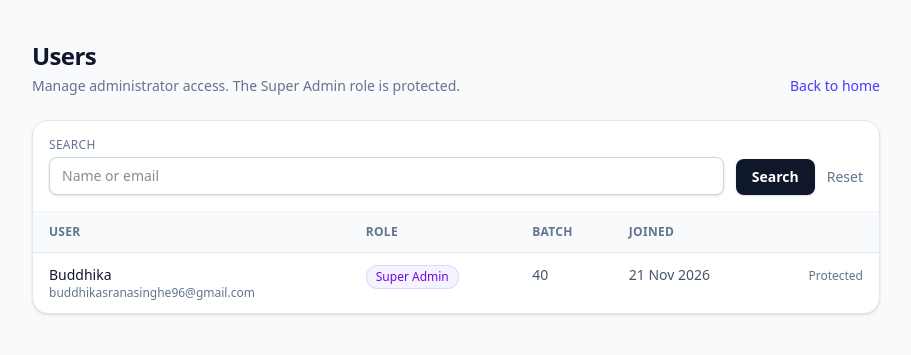
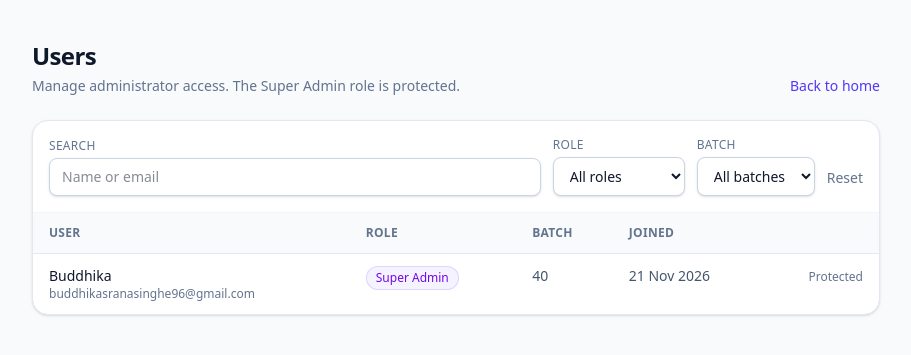
Before and after one commit to buddhikasranasinghe/Gathering-Registration, a Laravel app: page /users in a window 1280 px wide. Shown: the part 65-420 px from the top of the page, without its empty margins (184-1095 px from the left). Run offline with Laravel 12, Linux system fonts and the light colour scheme; a user stored in the database is signed in; data comes from the database, SQL or seed files in the repository; style sheets or scripts are compiled from the project's sources; parts of the project's set-up code (start-up, migrations or seed data) failed here and were passed over.

Commit message:
interactive filters

```diff
--- a/app/Identity/IO/Http/Controllers/UserController.php
+++ b/app/Identity/IO/Http/Controllers/UserController.php
@@ -6,6 +6,8 @@ namespace App\Identity\IO\Http\Controllers;
 
 use App\Foundation\IO\Http\Controllers\Controller;
 use App\Identity\Entities\User;
+use App\Identity\Entities\UserRole;
+use App\Participation\Entities\Batch;
 use Illuminate\Http\Request;
 use Illuminate\Pagination\LengthAwarePaginator;
 use Illuminate\View\View;
@@ -14,28 +16,52 @@ class UserController extends Controller
 {
     public function __invoke(Request $request): View
     {
-        $search = trim((string) $request->query('search', ''));
+        $filters = $this->filters($request);
 
         return view('users.index', [
-            'users' => $this->users($search),
-            'search' => $search,
+            'users' => $this->users($filters),
+            'filters' => $filters,
+            'batches' => Batch::query()->orderBy('name')->orderBy('id')->get(),
+            'roles' => UserRole::cases(),
+            'search' => $filters['search'],
         ]);
     }
 
     /**
+     * @return array{search: string, role: ?UserRole, batchId: ?int}
+     */
+    private function filters(Request $request): array
+    {
+        return [
+            'search' => trim((string) $request->query('search', '')),
+            'role' => UserRole::tryFrom($request->string('role')->toString()),
+            'batchId' => $request->integer('batch_id') ?: null,
+        ];
+    }
+
+    /**
+     * @param  array{search: string, role: ?UserRole, batchId: ?int}  $filters
      * @return LengthAwarePaginator<int, User>
      */
-    private function users(string $search): LengthAwarePaginator
+    private function users(array $filters): LengthAwarePaginator
     {
         $query = User::query()->with('batch:id,name');
 
-        if ($search !== '') {
-            $searchTerm = '%'.$search.'%';
+        if ($filters['search'] !== '') {
+            $searchTerm = '%'.$filters['search'].'%';
 
             $query->where(function ($query) use ($searchTerm): void {
                 $query->whereLike('name', $searchTerm)
                     ->orWhereLike('email', $searchTerm);
             });
+        }
+
+        if ($filters['role'] !== null) {
+            $query->where('role', $filters['role']->value);
+        }
+
+        if ($filters['batchId'] !== null) {
+            $query->where('batch_id', $filters['batchId']);
         }
 
         return $query
--- a/resources/views/users/index.blade.php
+++ b/resources/views/users/index.blade.php
@@ -15,25 +15,48 @@
     <x-ui.alerts />
 
     <section class="rounded-2xl border border-slate-200 bg-white shadow-sm">
-        <form method="GET" action="{{ route('users.index') }}" class="flex flex-wrap items-end gap-3 border-b border-slate-100 p-4">
+        <form id="filters-form" method="GET" action="{{ route('users.index') }}" class="flex flex-wrap items-end gap-3 border-b border-slate-100 p-4">
             <div class="min-w-48 flex-1">
                 <label for="search" class="block text-xs font-medium uppercase tracking-wide text-slate-500">Search</label>
                 <input
                     id="search"
                     name="search"
                     type="search"
-                    value="{{ $search }}"
+                    value="{{ $filters['search'] }}"
                     placeholder="Name or email"
                     class="mt-1 block w-full rounded-lg border border-slate-300 bg-white px-3 py-2 text-sm shadow-sm outline-none transition focus:border-indigo-500 focus:ring-4 focus:ring-indigo-100"
                 >
             </div>
 
-            <button
-                type="submit"
-                class="rounded-lg bg-slate-900 px-4 py-2 text-sm font-semibold text-white shadow-sm transition hover:bg-slate-700 focus:outline-none focus:ring-4 focus:ring-slate-200"
-            >
-                Search
-            </button>
+            <div>
+                <label for="role" class="block text-xs font-medium uppercase tracking-wide text-slate-500">Role</label>
+                <select
+                    id="role"
+                    name="role"
+                    class="mt-1 block rounded-lg border border-slate-300 bg-white px-3 py-2 text-sm shadow-sm outline-none transition focus:border-indigo-500 focus:ring-4 focus:ring-indigo-100"
+                >
+                    <option value="">All roles</option>
+                    @foreach ($roles as $role)
+                        <option value="{{ $role->value }}" @selected($filters['role']?->value === $role->value)>
+                            {{ $role->label() }}
+                        </option>
+                    @endforeach
+                </select>
+            </div>
+
+            <div>
+                <label for="batch" class="block text-xs font-medium uppercase tracking-wide text-slate-500">Batch</label>
+                <select
+                    id="batch"
+                    name="batch_id"
+                    class="mt-1 block rounded-lg border border-slate-300 bg-white px-3 py-2 text-sm shadow-sm outline-none transition focus:border-indigo-500 focus:ring-4 focus:ring-indigo-100"
+                >
+                    <option value="">All batches</option>
+                    @foreach ($batches as $batch)
+                        <option value="{{ $batch->id }}" @selected($filters['batchId'] === $batch->id)>{{ $batch->name }}</option>
+                    @endforeach
+                </select>
+            </div>
 
             <a href="{{ route('users.index') }}" class="pb-2 text-sm font-medium text-slate-500 hover:text-slate-700">
                 Reset
@@ -79,18 +102,12 @@
                                         <select
                                             id="role-{{ $user->id }}"
                                             name="role"
+                                            onchange="this.form.submit()"
                                             class="rounded-lg border border-slate-300 bg-white px-3 py-2 text-sm shadow-sm outline-none transition focus:border-indigo-500 focus:ring-4 focus:ring-indigo-100"
                                         >
                                             <option value="user" @selected($user->role === \App\Identity\Entities\UserRole::User)>User</option>
                                             <option value="admin" @selected($user->role === \App\Identity\Entities\UserRole::Admin)>Admin</option>
                                         </select>
-
-                                        <button
-                                            type="submit"
-                                            class="rounded-lg bg-indigo-600 px-3 py-2 text-xs font-semibold text-white shadow-sm transition hover:bg-indigo-500 focus:outline-none focus:ring-4 focus:ring-indigo-200"
-                                        >
-                                            Update role
-                                        </button>
                                     </form>
                                 @endif
                             </td>
@@ -112,4 +129,25 @@
             </div>
         @endif
     </section>
+    <script>
+        (function () {
+            const form = document.getElementById('filters-form');
+            if (!form) return;
+
+            let timer = null;
+            const submit = () => form.submit();
+
+            form.querySelectorAll('select, input[type="checkbox"]').forEach((el) => {
+                el.addEventListener('change', submit);
+            });
+
+            const search = form.querySelector('input[name="search"]');
+            if (search) {
+                search.addEventListener('input', () => {
+                    clearTimeout(timer);
+                    timer = setTimeout(submit, 400);
+                });
+            }
+        })();
+    </script>
 </x-layouts.app>
```
Also changed, not shown: app/Identity/Tests/UserRoleManagementTest.php (+74 -1 lines), resources/views/participants/index.blade.php (+22 -7 lines).
